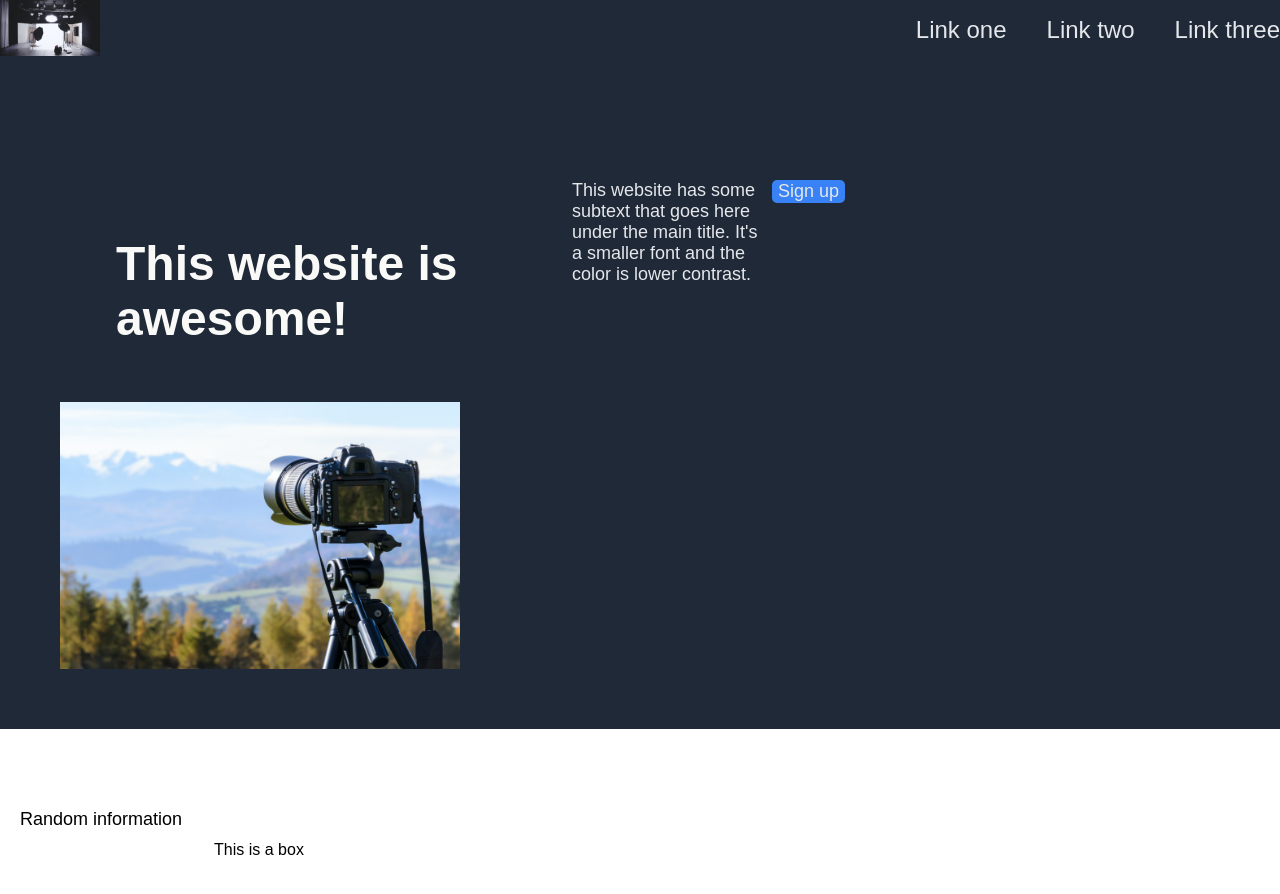
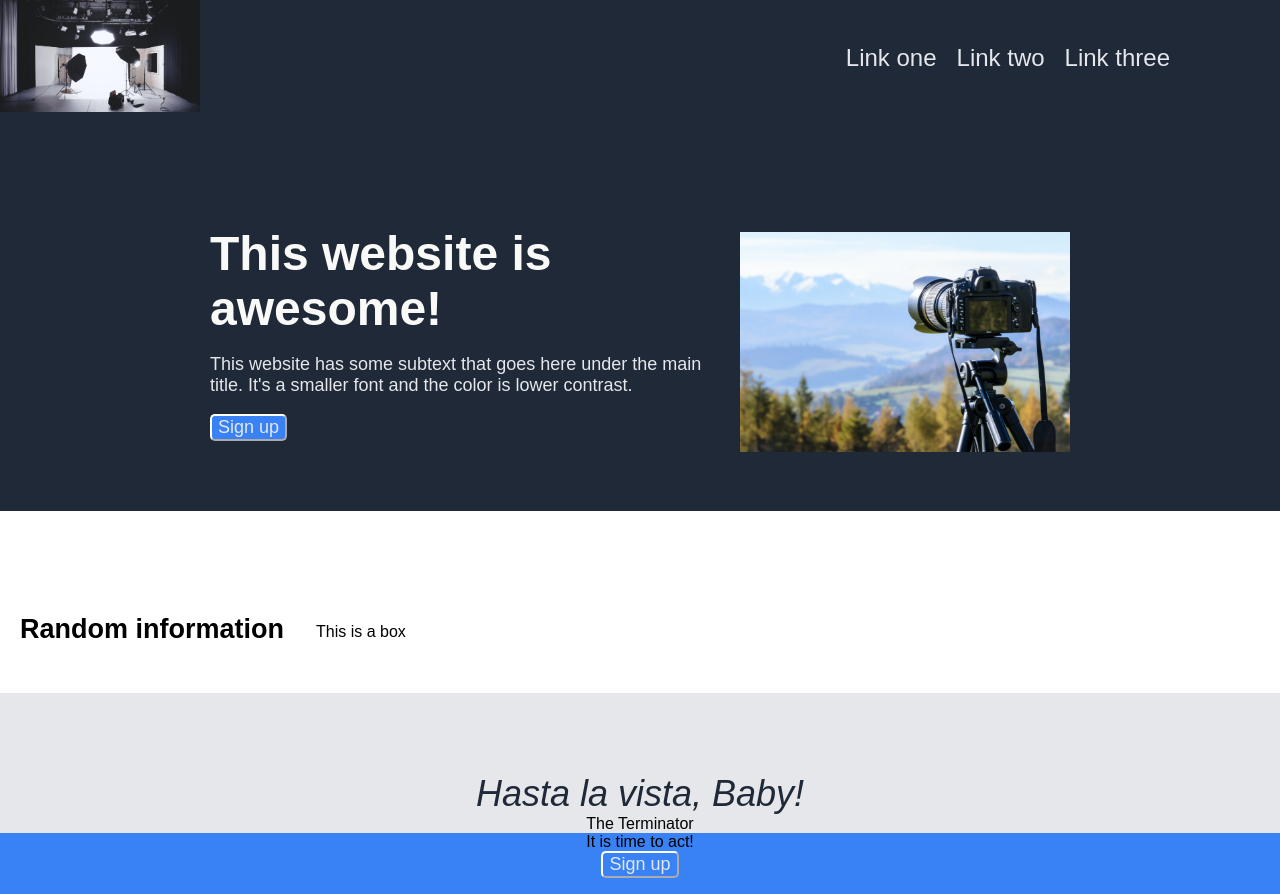
Before and after one commit to paintingviking/landing-page, a plain HTML site: page index.html in a window 1280 px wide. Shown: the top 894 px of the page. Drawn offline with Linux system fonts and the light colour scheme.

Commit message:
Fixed styling and placement of hero items

```diff
--- a/index.html
+++ b/index.html
@@ -6,8 +6,9 @@
     <link rel="stylesheet" href="styles/style.css"
 </head>
 <body>
+    <div class="container">
     <div class="header">
-        <div><img src="images/header.jpg" width="100px" height="auto"></div>
+        <div class="header-logo"><img src="images/header.jpg"></div>
         <nav class="nav-list">
         <a href="#">Link one</a>
         <a href="#">Link two</a>
@@ -17,15 +18,20 @@
     </div>
 
     <div class="hero">
-        <div class="main-text">This website is awesome!</div>
-        <div class="secondary-text">This website has some subtext that goes here under the main title. It's a smaller font and the color is lower contrast.</div>
-        <div class="button"><button>Sign up</button></div>
-        <div class="hero-image"><img src="images/hero-image.jpg" width="400px" height="auto" alt="camera overlooking landscape by PhotoMIX Company"> </div>
+        <div class="hero-content"><h1>This website is awesome!</h1>
+        <p>This website has some subtext that goes here under the main title. It's a smaller font and the color is lower contrast.</p>
+
+
+        <class="button"><button>Sign up</button>
+        </div>
+        <div class="hero-image">
+            <img src="images/hero-image.jpg" alt="camera overlooking landscape by PhotoMIX Company">
+        </div>
 
     </div>
 
     <div class="information">
-        <div class="info-text">Random information</div>
+        <div class="info-text"><h2>Random information</h2></div>
         <div class="info-box">This is a box</div>
     </div>
 
@@ -39,6 +45,6 @@
         <div class="button"><button>Sign up</button></div>
 
     </div>
-
+</div>
 </body>
 </html>
--- a/styles/style.css
+++ b/styles/style.css
@@ -1,11 +1,11 @@
+/*Basic Setup */
+
 body {
     font-family: Arial, Helvetica, sans-serif;
     margin: 0;
     padding: 0;
-    display: flex;
-    flex-direction: column;
-    justify-content: center;
-    max-width: 1500px;
+    text-align: center;
+
 }
 
 ul {
@@ -18,6 +18,11 @@ a {
     text-decoration: none;
 }
 
+.container {
+    display: flex;
+    flex-direction: column;
+}
+
 button {
     color: #E5E7EB;
     border-color: white;
@@ -26,6 +31,8 @@ button {
     margin-bottom: 20px;
     font-size: 18px;
 }
+
+/*Header part*/
 .hero, .header {
     background-color: #1f2937;
 }
@@ -43,40 +50,61 @@ button {
 
 }
 
+.header-logo img {
+    margin-right: auto;
+    width: 200px;
+    height: auto;
+}
 .nav-list {
     display: flex;
-    gap: 40px;
+    margin-left: auto;
+    padding: 0px 100px 0px 0px;
 }
 
-.hero {
-    padding: 60px;
-    display: flex;
-    flex-wrap: wrap;
-}
-.hero button {
-    border-width:0;
+.nav-list a {
+    padding: 10px;
 }
 
-.hero-image {
+/*Hero content*/
+
+.hero {
     display: flex;
-}
-.main-text {
-    display: flex;
-    font-size: 48px;
-    padding: 28px;
-    margin: 28px;
-    width: 400px;
-    font-weight: bolder;
-    color: #F9FAF8;
+    flex-direction: row;
+    align-items: center;
+    justify-content: center;
+    padding: 50px;
+    text-align: left;
+
 }
 
-.secondary-text {
+.hero-content
+{
+    flex-basis: 500px;
+    text-align: left;
+    margin-right: 30px;
+}
+
+.hero h1 {
+    font-size: 48px;
+    font-weight: bold;
+    color: #F9FAF8;
+    margin: 0;
+
+}
+
+.hero-content p
+{
     font-size: 18px;
     color: #E5E7EB;
-    padding: 0px;
-    margin: 0px;
-    width: 200px;
 }
+.hero-image img
+{
+    max-width: auto;
+    height: 220px;
+}
+
+
+/*Main content*/
 
 .information {
     padding-top: 60px;
@@ -112,6 +140,8 @@ button {
     color: #1f2937;
 }
 
+/*Footer content*/
+
 .footer, button {
     background-color: #3882f6;
 }
```
